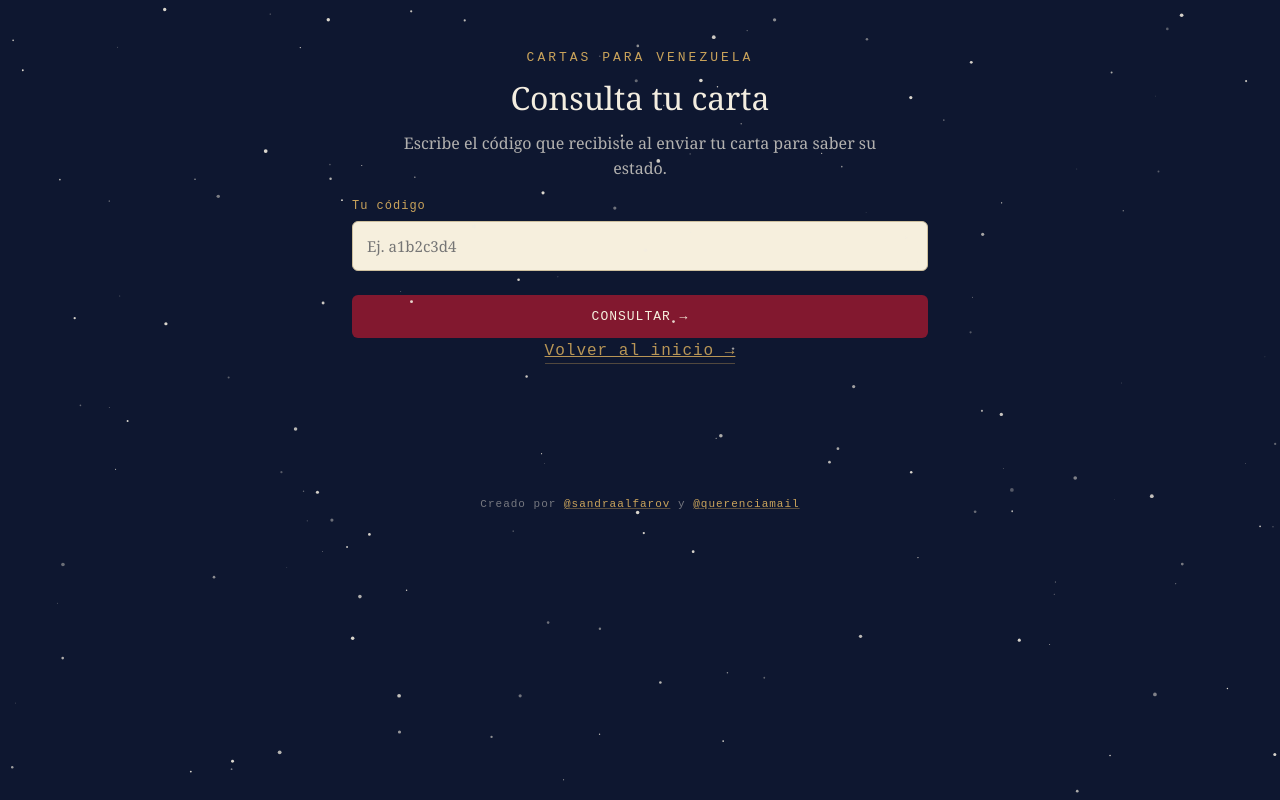
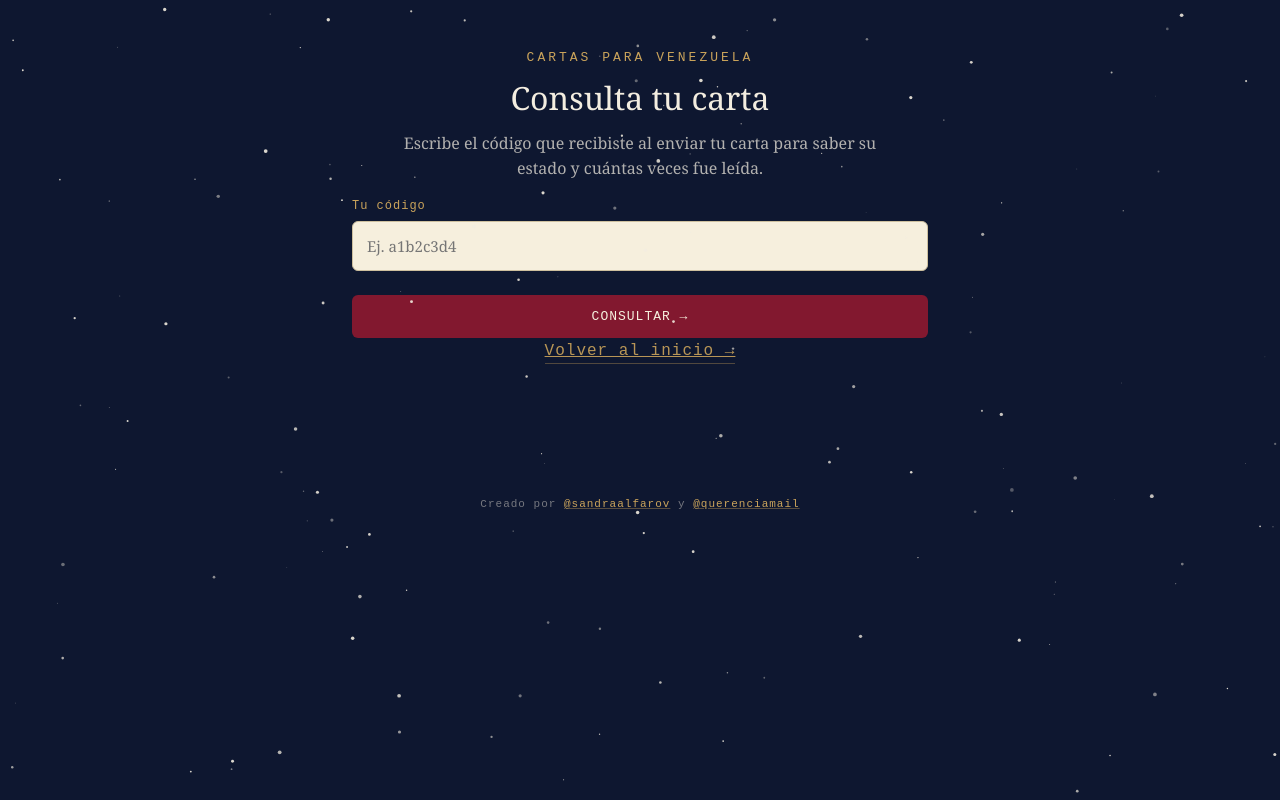
Before and after one commit to sandraalfarovargas/cartas-venezuela, a Next.js app: page /estado in a window 1280 px wide. Built offline with nearby package versions, Linux system fonts and the light colour scheme.

Commit message:
Corregir texto de descripcion en pagina de estado

```diff
--- a/app/estado/page.js
+++ b/app/estado/page.js
@@ -50,7 +50,7 @@ export default function Estado() {
       <div className="page-title">Consulta tu carta</div>
       <div className="page-sub">
         Escribe el código que recibiste al enviar tu carta para saber su
-        estado.
+        estado y cuántas veces fue leída.
       </div>
 
       <form className="cv-form" onSubmit={onSubmit}>
```
